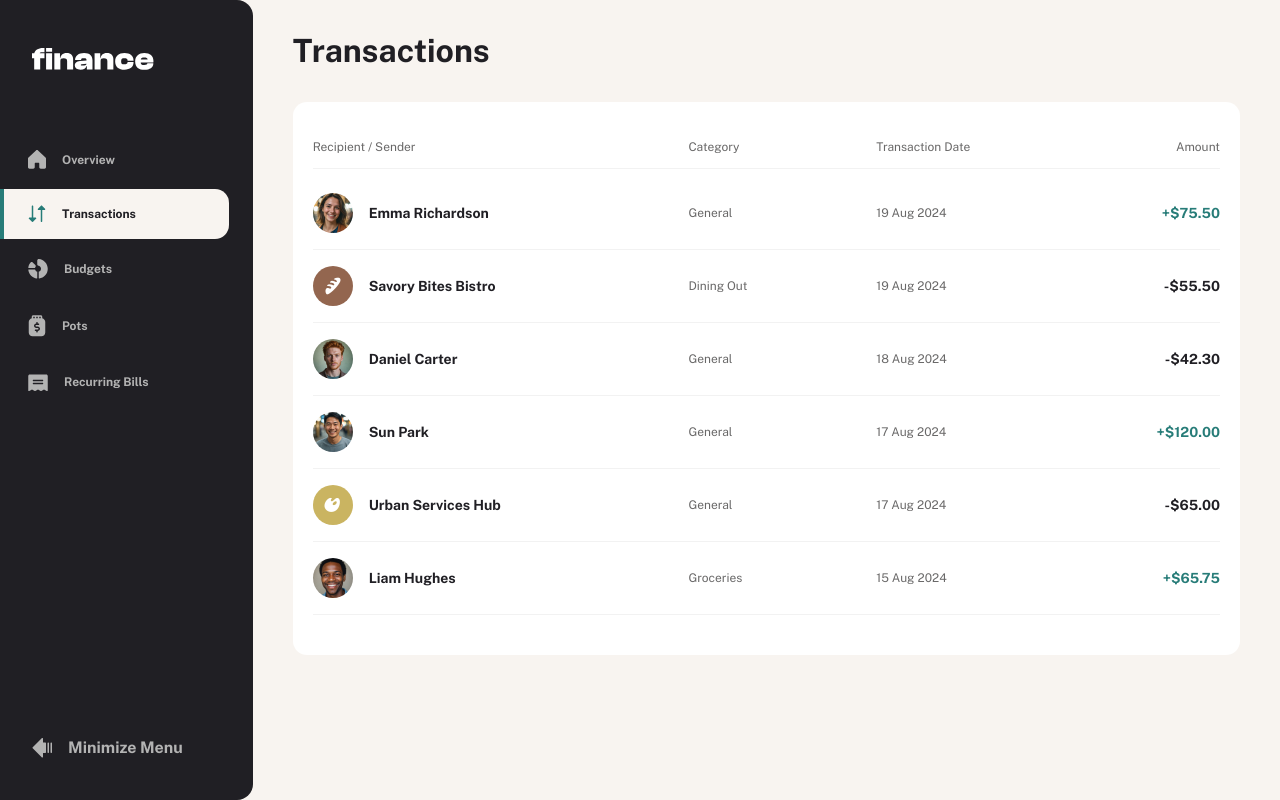
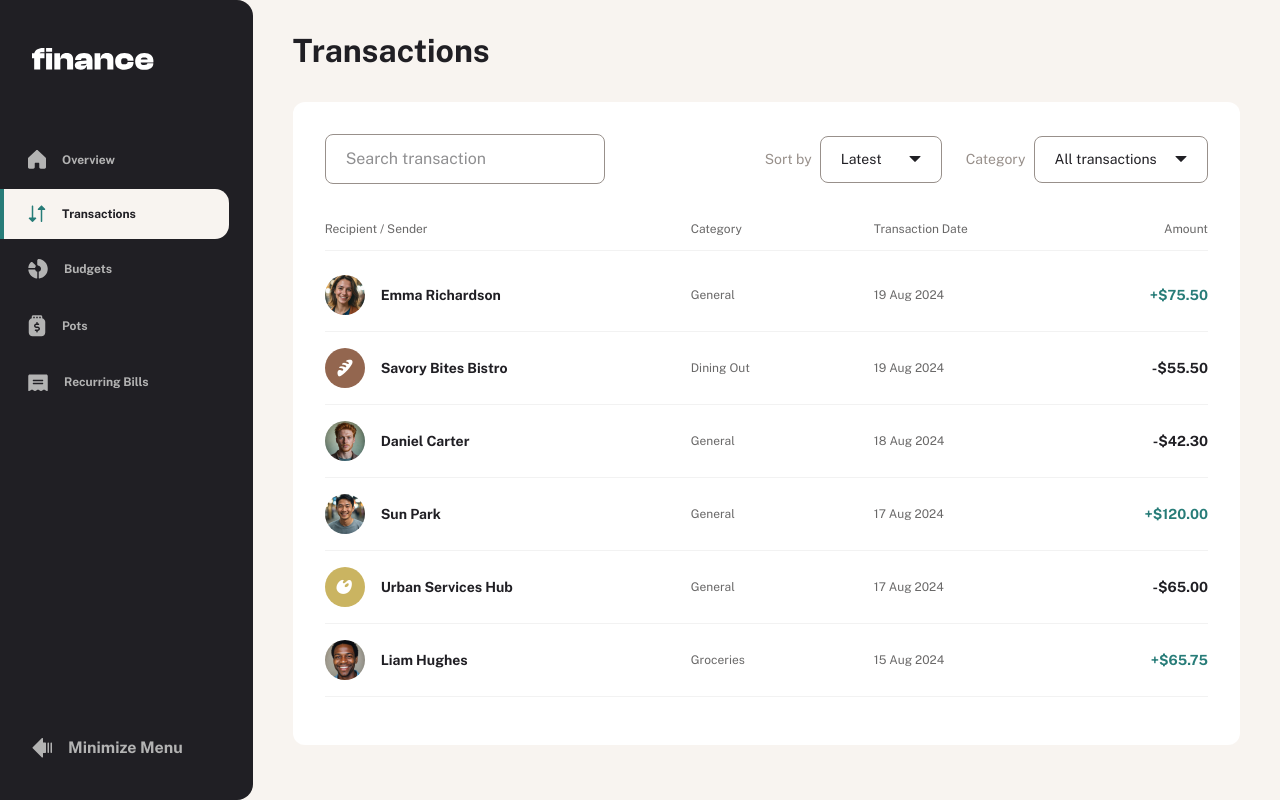
Before and after one commit to travistn/finance-tracker, a Next.js app: page /transactions in a window 1280 px wide. Built offline with nearby package versions, Linux system fonts and the light colour scheme.

Commit message:
Add a search bar and dropdown menus onto the Transactions page

```diff
--- a/app/(dashboard)/transactions/page.tsx
+++ b/app/(dashboard)/transactions/page.tsx
@@ -1,16 +1,56 @@
-import { transactions } from '../../../constants/data.json';
+'use client';
+
+import { useState } from 'react';
+
 import Transaction from '@/components/Transaction';
+import Dropdown from '@/components/Dropdown';
+import { transactions, dropdownSortLabels, dropdownCategories } from '../../../constants/data.json';
 
 const Transactions = () => {
+  const [sortLabel, setSortLabel] = useState('Latest');
+  const [category, setCategory] = useState('All transactions');
+
   return (
     <div className='flex flex-col gap-8'>
       <h1 className='text-preset-1 text-gray-900'>Transactions</h1>
-      <div className='flex flex-col gap-6 px-5 py-6 rounded-xl bg-white'>
-        <div className='max-md:hidden flex flex-row items-center justify-start py-3 gap-8 border-b-1 border-gray-100 md:grid md:grid-cols-5'>
-          <p className='text-preset-5 text-gray-500 col-start-1 col-end-3'>Recipient / Sender</p>
-          <p className='text-preset-5 text-gray-500'>Category</p>
-          <p className='text-preset-5 text-gray-500'>Transaction Date</p>
-          <p className='text-preset-5 text-gray-500 text-right'>Amount</p>
+      <div className='flex flex-col gap-6 px-5 py-6 rounded-[12px] bg-white md:p-8'>
+        <div className='flex gap-6 items-center justify-between'>
+          <div className='w-full flex items-center justify-between'>
+            <input
+              placeholder='Search transaction'
+              className='rounded-[8px] border border-beige-500 py-3 px-5 text-gray-900 truncate md:w-[170px] lg:min-w-[280px] 2xl:min-w-[400px]'
+            />
+            <div className='flex flex-row gap-6 md:hidden'>
+              <img src={'/assets/images/icon-sort-mobile.svg'} alt='sort-icon' />
+              <img src={'/assets/images/icon-filter-mobile.svg'} alt='filter-icon' />
+            </div>
+          </div>
+          <div className='max-md:hidden flex flex-row gap-6 items-center min-w-fit'>
+            <div className='flex gap-2 items-center'>
+              <p className='text-preset-4 text-beige-500'>Sort by</p>
+              <Dropdown
+                dropdownTrigger={sortLabel}
+                dropdownMenuItems={dropdownSortLabels}
+                className='min-w-[122px]'
+                onClick={(e) => setSortLabel(e.target.id)}
+              />
+            </div>
+            <div className='flex gap-2 items-center'>
+              <p className='text-preset-4 text-beige-500'>Category</p>
+              <Dropdown
+                dropdownTrigger={category}
+                dropdownMenuItems={dropdownCategories}
+                className='min-w-[174.5px]'
+                onClick={(e) => setCategory(e.target.id)}
+              />
+            </div>
+          </div>
+        </div>
+        <div className='max-md:hidden flex flex-row items-center justify-start py-3 gap-8 border-b-1 border-gray-100 select-none md:grid md:grid-cols-5'>
+          <h2 className='text-preset-5 text-gray-500 col-start-1 col-end-3'>Recipient / Sender</h2>
+          <h2 className='text-preset-5 text-gray-500'>Category</h2>
+          <h2 className='text-preset-5 text-gray-500'>Transaction Date</h2>
+          <h2 className='text-preset-5 text-gray-500 text-right'>Amount</h2>
         </div>
         <div>
           {transactions.slice(0, 6).map((transaction, index) => (
```
